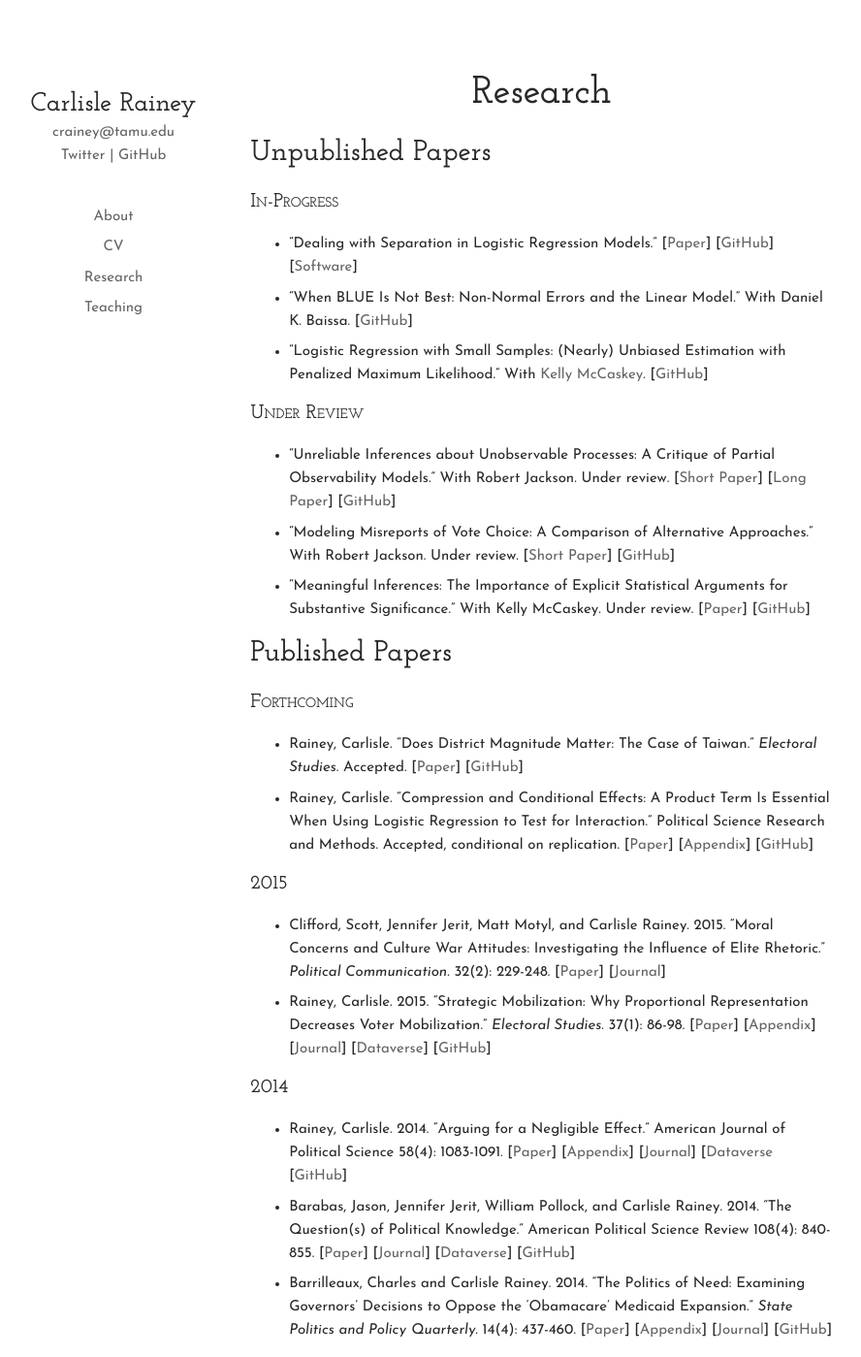
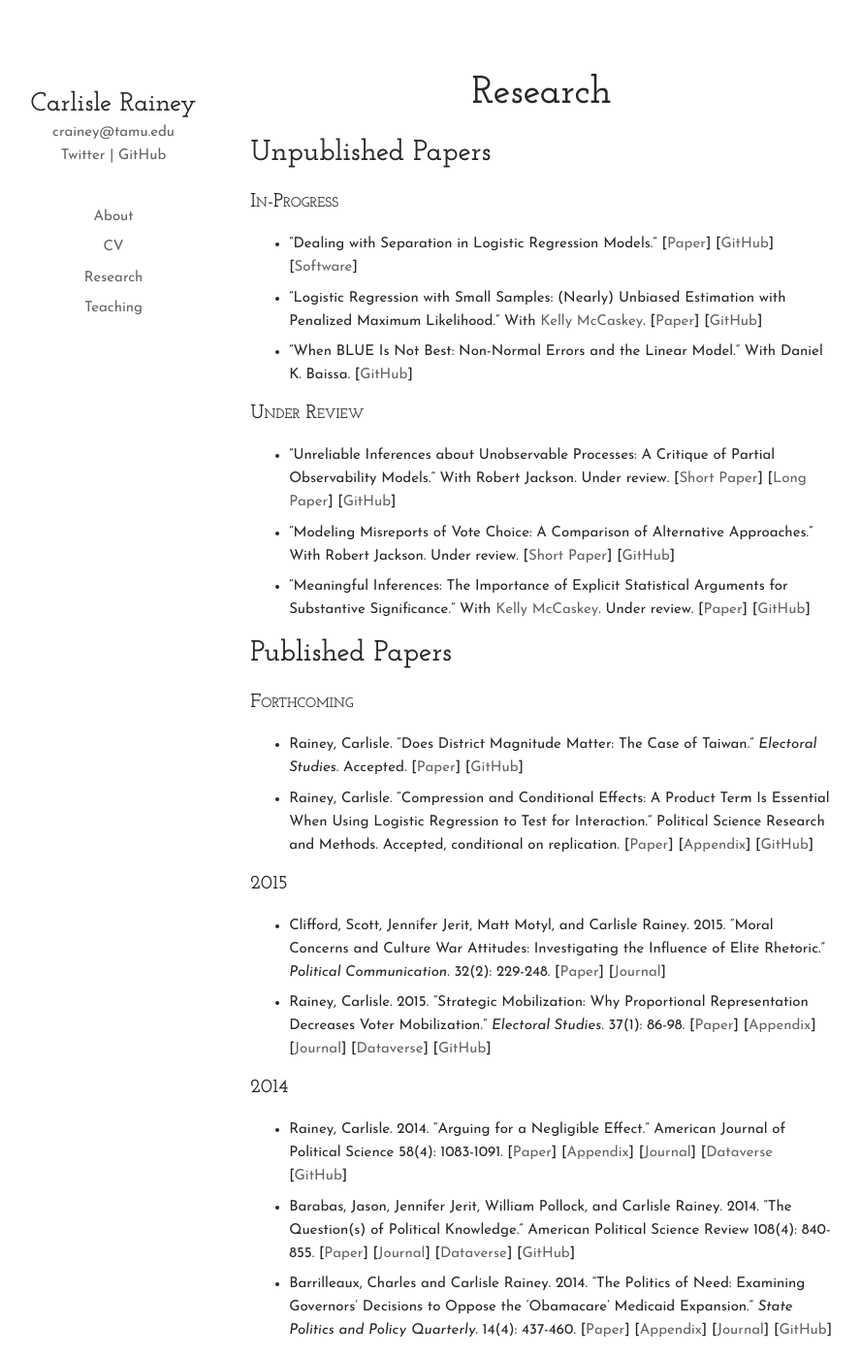
Before and after one commit to carlislerainey/carlislerainey.github.io, a Jekyll site: the page built from research/index.md, in a window 1280 px wide. Shown: the whole page at 97% size, without its empty margins (204-1092 px from the left). Built offline with Jekyll 4.4.1, drawn with Linux system fonts in a browser that asks for light colours.

Commit message:
add small paper

```diff
--- a/_includes/_unpublished.md
+++ b/_includes/_unpublished.md
@@ -6,9 +6,11 @@
 [[Paper](../papers/separation.pdf)]
 [[GitHub](https://github.com/carlislerainey/priors-for-separation)]
 [[Software](https://github.com/carlislerainey/separation)]
+- "Logistic Regression with Small Samples: (Nearly) Unbiased Estimation with Penalized Maximum Likelihood." With [Kelly McCaskey](http://www.kellymccaskey.com).
+[[Paper](../papers/small.pdf)]
+[[GitHub](https://github.com/kellymccaskey/small)]
 - "When BLUE Is Not Best: Non-Normal Errors and the Linear Model." With Daniel K. Baissa.
 [[GitHub](https://github.com/carlislerainey/heavy-tails)]
-- "Logistic Regression with Small Samples: (Nearly) Unbiased Estimation with Penalized Maximum Likelihood." With [Kelly McCaskey](http://www.kellymccaskey.com). [[GitHub](https://github.com/kellymccaskey/small)]
 
 ### Under Review
 
@@ -19,6 +21,6 @@
 - "Modeling Misreports of Vote Choice: A Comparison of Alternative Approaches." With Robert Jackson. Under review.
 [[Short Paper](../papers/misreports.pdf)]
 [[GitHub](https://github.com/carlislerainey/misreports)]
-- "Meaningful Inferences: The Importance of Explicit Statistical Arguments for Substantive Significance." With Kelly McCaskey. Under review.
+- "Meaningful Inferences: The Importance of Explicit Statistical Arguments for Substantive Significance." With [Kelly McCaskey](http://www.kellymccaskey.com). Under review.
 [[Paper](../papers/meaningful.pdf)]
 [[GitHub](https://github.com/carlislerainey/meaningful-inferences)]
```
Also changed, not shown: 1 other file.
